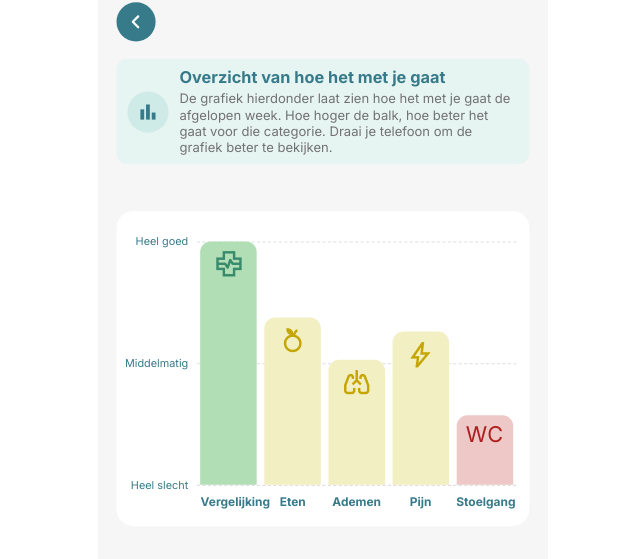
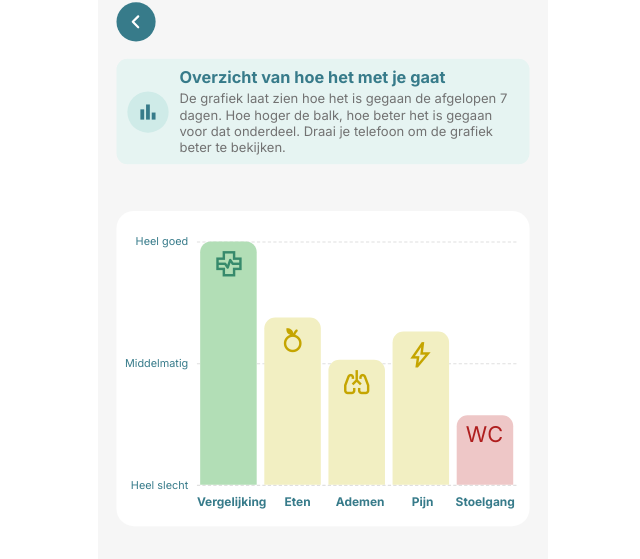
Before and after one commit to plieverse/herstelgids, a React (Vite) app in the folder client/: page /dagboek/overzicht in a window 1280 px wide. Shown: the part 151-710 px from the top of the page, without its empty margins (317-957 px from the left). Built offline with nearby package versions, Linux system fonts and the light colour scheme; no server answers.

Commit message:
Fix bar/label alignment with flex:1 columns, update banner text with day count
Co-Authored-By: Claude Sonnet 4.6 <noreply@anthropic.com>

```diff
--- a/client/src/components/diary/VoortgangsGrafiek.jsx
+++ b/client/src/components/diary/VoortgangsGrafiek.jsx
@@ -108,7 +108,7 @@ export default function VoortgangsGrafiek({ days = 7, maxBarHeight = 224 }) {
 
           <div style={{
             position: 'absolute', left: 0, right: 0, top: 0, bottom: 0,
-            display: 'flex', justifyContent: 'space-around', alignItems: 'flex-end', zIndex: 1,
+            display: 'flex', alignItems: 'flex-end', zIndex: 1,
           }}>
             {cats.map((cat) => {
               const barH = Math.max(cat.pct * maxBarHeight, 3);
@@ -116,8 +116,8 @@ export default function VoortgangsGrafiek({ days = 7, maxBarHeight = 224 }) {
               const showIcon = barH >= 34;
 
               return (
+                <div key={cat.label} style={{ flex: 1, display: 'flex', justifyContent: 'center', alignItems: 'flex-end', height: '100%' }}>
                   <div
-                  key={cat.label}
                     role="img"
                     aria-label={cat.label}
                     style={{
@@ -145,16 +145,17 @@ export default function VoortgangsGrafiek({ days = 7, maxBarHeight = 224 }) {
                       </div>
                     )}
                   </div>
+                </div>
               );
             })}
           </div>
         </div>
       </div>
 
-      {/* X-axis labels */}
-      <div style={{ display: 'flex', justifyContent: 'space-around', marginLeft: Y_W, marginTop: 8 }}>
+      {/* X-axis labels — same flex:1 structure as bars so they stay perfectly centred */}
+      <div style={{ display: 'flex', marginLeft: Y_W, marginTop: 8 }}>
         {cats.map((cat) => (
-          <div key={cat.label} style={{ width: BAR_W, textAlign: 'center', fontSize: 11, lineHeight: '14px', color: '#377B8A', fontWeight: 700 }}>
+          <div key={cat.label} style={{ flex: 1, textAlign: 'center', fontSize: 11, lineHeight: '14px', color: '#377B8A', fontWeight: 700 }}>
             {cat.label}
           </div>
         ))}
--- a/client/src/pages/diary/DiaryOverzichtPage.jsx
+++ b/client/src/pages/diary/DiaryOverzichtPage.jsx
@@ -22,7 +22,6 @@ export default function DiaryOverzichtPage() {
   }, []);
 
   const days = periode === 'week' ? 7 : 30;
-  const periodeLabel = periode === 'week' ? 'afgelopen week' : 'afgelopen maand';
 
   return (
     <div style={{
@@ -174,7 +173,7 @@ export default function DiaryOverzichtPage() {
                 Overzicht van hoe het met je gaat
               </div>
               <div style={{ fontFamily: 'Inter', fontWeight: 400, fontSize: '12px', lineHeight: '15px', color: '#727272' }}>
-                De grafiek hierdonder laat zien hoe het met je gaat de {periodeLabel}. Hoe hoger de balk, hoe beter het gaat voor die categorie. Draai je telefoon om de grafiek beter te bekijken.
+                De grafiek laat zien hoe het is gegaan de afgelopen {days} dagen. Hoe hoger de balk, hoe beter het is gegaan voor dat onderdeel. Draai je telefoon om de grafiek beter te bekijken.
               </div>
             </div>
           </div>
```
Lines whose indentation alone changed are shown as unchanged.
